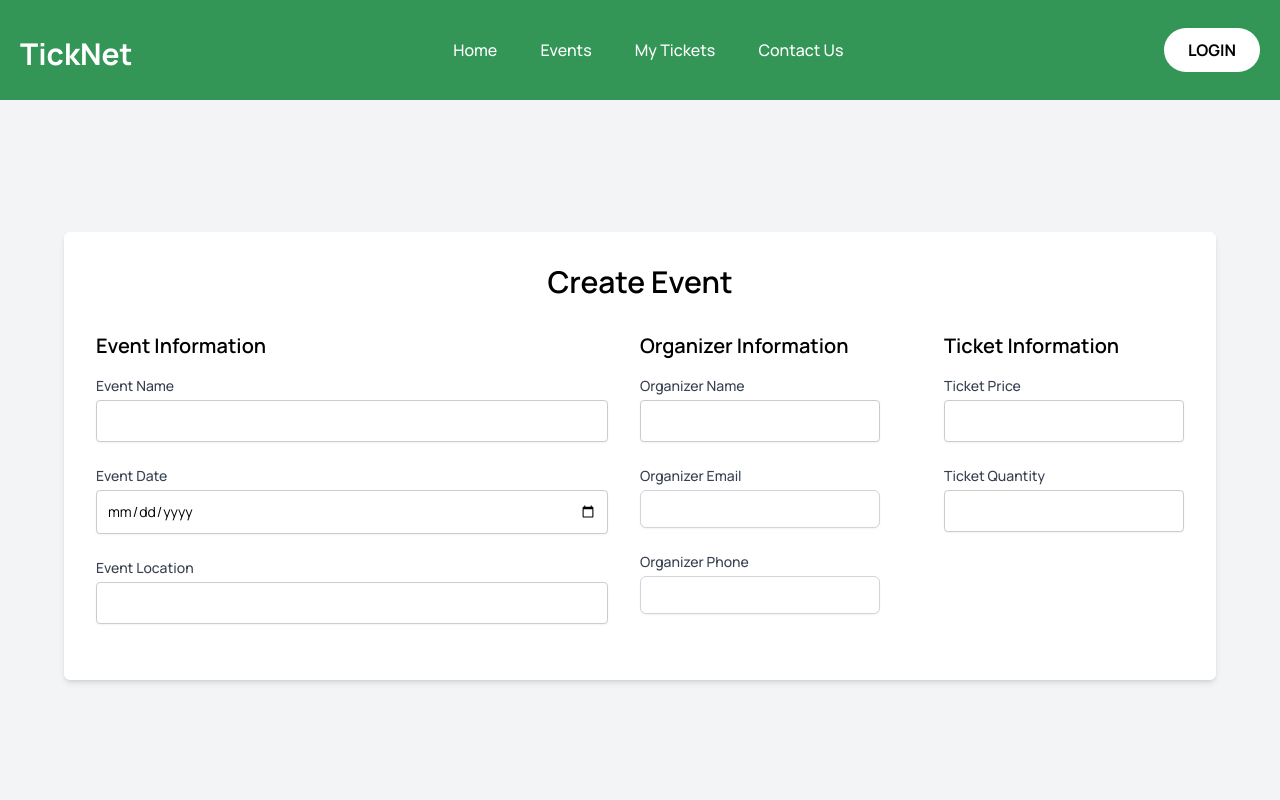
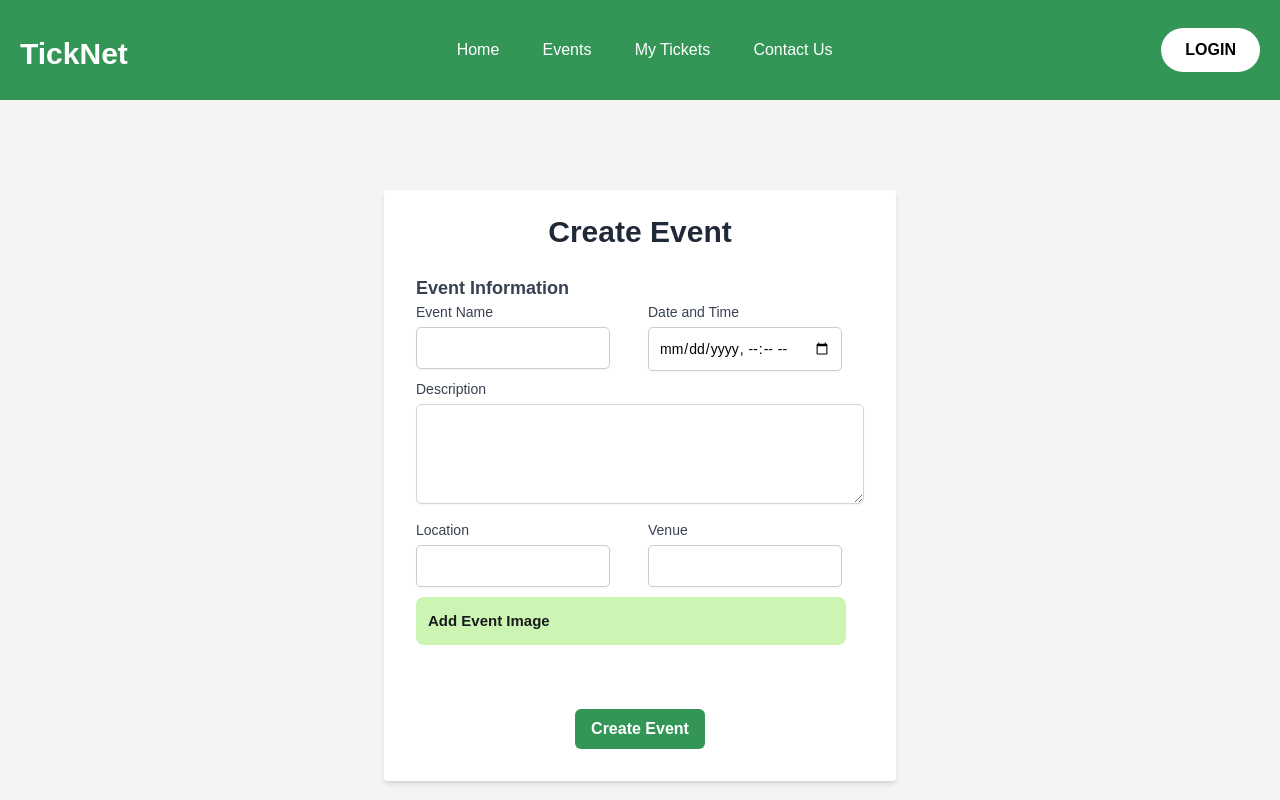
Before and after one commit to faid-terence/Eve-Ease, a React (Vite) app: page /create-event in a window 1280 px wide. Shown: the top 800 px of the page. Built offline with nearby package versions, Linux system fonts and the light colour scheme.

Commit message:
feat: Add event image upload and submit button to event creation form

```diff
--- a/package.json
+++ b/package.json
@@ -10,6 +10,7 @@
   },
   "dependencies": {
     "@fortawesome/fontawesome-free": "^6.5.1",
+    "axios": "^1.6.7",
     "html2pdf.js": "^0.10.1",
     "jwt-decode": "^4.0.0",
     "react": "^18.2.0",
--- a/src/App.css
+++ b/src/App.css
@@ -144,10 +144,68 @@ html {
   border: 2px solid #4caf50;
 }
 
-
-
-
-
+body {
+  font-family: Arial, sans-serif;
+  background-color: #f4f4f4;
+  margin: 0;
+  padding: 0;
+}
+.form-container {
+  max-width: 800px;
+  margin: 100px auto;
+  background: #fff;
+  padding: 20px;
+  border-radius: 8px;
+  box-shadow: 0 0 10px rgba(0, 0, 0, 0.1);
+}
+h2 {
+  text-align: center;
+  color: #333;
+}
+.form-section {
+  margin-bottom: 30px;
+}
+.form-section-title {
+  font-size: 24px;
+  margin-bottom: 15px;
+  color: #007bff;
+  border-bottom: 2px solid #007bff;
+  padding-bottom: 10px;
+}
+.form-group {
+  margin-bottom: 20px;
+}
+label {
+  display: block;
+  margin-bottom: 5px;
+  color: #666;
+}
+input[type="text"],
+input[type="datetime-local"],
+textarea,
+input[type="email"],
+input[type="tel"],
+input[type="number"] {
+  width: calc(100% - 22px);
+  padding: 10px;
+  border: 1px solid #ccc;
+  border-radius: 5px;
+  box-sizing: border-box;
+}
+textarea {
+  height: 100px;
+}
+input[type="submit"] {
+  background: #007bff;
+  color: #fff;
+  border: none;
+  padding: 10px 20px;
+  border-radius: 5px;
+  cursor: pointer;
+}
+input[type="submit"]:hover {
+  background: #0056b3;
+}
 
 @media only screen and (max-width: 768px) {
   .navigation {
--- a/src/Routes/Router.jsx
+++ b/src/Routes/Router.jsx
@@ -15,6 +15,7 @@ import CreateEVentForm from "../components/Dashboard/Event/CreateEVentPage";
 import { EventForm } from "../components/Event/EventForm";
 import { PaymentDashboard } from "../pages/PaymentDashboard";
 import { PopUp } from "../components/POPUPS/PopUp";
+import { Verify } from "../components/Email/Verify";
 
 export const Router = () => {
   return (
@@ -27,7 +28,7 @@ export const Router = () => {
       <Route path="/contact" element={<Contact />} />
       <Route path="/auth/signin" element={<Login />} />
       <Route path="/auth/register" element={<SignUp />} />
-      <Route path="/create-event" element={<EventForm />} />
+      <Route path="/create-event" element={<CreateEventPage />} />
       <Route path="/my-events" element={<Dashboard />} />
       <Route path="/payments" element={<PaymentDashboard />} />
       <Route
@@ -39,6 +40,7 @@ export const Router = () => {
           />
         }
       />
+      <Route path="/email-verified" element={<Verify />} />
     </Routes>
   );
 };
--- /dev/null
+++ b/src/components/Email/Verify.jsx
@@ -0,0 +1,32 @@
+import React, { useEffect, useState } from "react";
+import axios from "axios";
+import { BASE_URL } from "../../../config";
+import { PopUp } from "../POPUPS/PopUp";
+
+export const Verify = () => {
+  const [verificationResult, setVerificationResult] = useState(null);
+
+  useEffect(() => {
+    // Get the token from the URL path
+    const token = window.location.pathname.split("/").pop();
+
+    const verifyToken = async () => {
+      try {
+        const response = await axios.get(`${BASE_URL}/auth/verify/${token}`);
+        setVerificationResult(response.data);
+      } catch (error) {
+        console.error("Error verifying token:", error);
+      }
+    };
+
+    verifyToken();
+  }, []);
+
+  return (
+    <div>
+      {verificationResult && (
+        <PopUp title="Success" description="Email Verified" />
+      )}
+    </div>
+  );
+};
--- /dev/null
+++ b/src/components/Email/VerifyPage.jsx
@@ -0,0 +1,34 @@
+// Assuming you have set up React Router in your application
+import React, { useEffect } from "react";
+import { useParams, useHistory } from "react-router-dom";
+import axios from "axios";
+import { BASE_URL } from "../../../config";
+
+const VerifyPage = () => {
+  const { token } = useParams();
+  const history = useHistory();
+
+  useEffect(() => {
+    const verifyToken = async () => {
+      try {
+        await axios.get(`${BASE_URL}/auth/verify/${token}`);
+        // Verification successful, redirect to success page
+        history.push("/verification-success");
+      } catch (error) {
+        // Verification failed, redirect to error page or display error message
+        history.push("/verification-error");
+      }
+    };
+
+    verifyToken();
+  }, [token, history]);
+
+  return (
+    <div>
+      {/* You can optionally display a loading indicator here */}
+      <p>Verifying...</p>
+    </div>
+  );
+};
+
+export default VerifyPage;
--- a/src/pages/CreateEventPage.jsx
+++ b/src/pages/CreateEventPage.jsx
@@ -22,14 +22,21 @@ const CreateEventPage = () => {
   };
 
   return (
-    <div className="min-h-screen flex items-center justify-center bg-gray-100">
-      <div className="bg-white p-8 rounded shadow-md w-full max-w-md">
-        <h2 className="text-2xl font-bold mb-4">Create Event</h2>
-        <form onSubmit={handleSubmit}>
-          <div className="mb-4">
+    <div className="w-full max-w-lg mx-auto my-[150px]">
+      <div className="bg-white shadow-md rounded px-8 pt-6 pb-8 mb-4">
+        <h2 className="text-3xl mb-6 font-bold text-center text-gray-800">
+          Create Event
+        </h2>
+        <form id="eventForm" action="#" method="post" className="space-y-6">
+          <div className="mb-6">
+            <div className="text-lg text-gray-700 font-semibold">
+              Event Information
+            </div>
+            <div className="grid grid-cols-1 md:grid-cols-2 gap-4">
+              <div>
                 <label
                   htmlFor="eventName"
-              className="block text-gray-700 text-sm font-bold mb-2"
+                  className="block text-sm font-medium text-gray-700"
                 >
                   Event Name
                 </label>
@@ -37,69 +44,94 @@ const CreateEventPage = () => {
                   type="text"
                   id="eventName"
                   name="eventName"
-              value={eventData.eventName}
-              onChange={handleChange}
-              className="w-full p-2 border rounded"
                   required
+                  className="mt-1 focus:ring-blue-500 focus:border-blue-500 block w-full shadow-sm sm:text-sm border-gray-300 rounded-md"
                 />
+              </div>
+              <div>
+                <label
+                  htmlFor="eventDateTime"
+                  className="block text-sm font-medium text-gray-700"
+                >
+                  Date and Time
+                </label>
+                <input
+                  type="datetime-local"
+                  id="eventDateTime"
+                  name="eventDateTime"
+                  required
+                  className="mt-1 focus:ring-blue-500 focus:border-blue-500 block w-full shadow-sm sm:text-sm border-gray-300 rounded-md"
+                />
+              </div>
             </div>
             <div className="mb-4">
               <label
                 htmlFor="eventDescription"
-              className="block text-gray-700 text-sm font-bold mb-2"
+                className="block text-sm font-medium text-gray-700"
               >
-              Event Description
+                Description
               </label>
               <textarea
                 id="eventDescription"
                 name="eventDescription"
-              value={eventData.eventDescription}
-              onChange={handleChange}
-              rows="4"
-              className="w-full p-2 border rounded"
-              required
+                className="mt-1 focus:ring-blue-500 focus:border-blue-500 block w-full shadow-sm sm:text-sm border-gray-300 rounded-md"
+                rows="3"
               ></textarea>
             </div>
-          <div className="mb-4">
-            <label
-              htmlFor="eventDate"
-              className="block text-gray-700 text-sm font-bold mb-2"
-            >
-              Event Date
-            </label>
-            <input
-              type="date"
-              id="eventDate"
-              name="eventDate"
-              value={eventData.eventDate}
-              onChange={handleChange}
-              className="w-full p-2 border rounded"
-              required
-            />
-          </div>
-          <div className="mb-4">
+            <div className="grid grid-cols-1 md:grid-cols-2 gap-4">
+              <div>
                 <label
                   htmlFor="eventLocation"
-              className="block text-gray-700 text-sm font-bold mb-2"
+                  className="block text-sm font-medium text-gray-700"
                 >
-              Event Location
+                  Location
                 </label>
                 <input
                   type="text"
                   id="eventLocation"
                   name="eventLocation"
-              value={eventData.eventLocation}
-              onChange={handleChange}
-              className="w-full p-2 border rounded"
-              required
+                  className="mt-1 focus:ring-blue-500 focus:border-blue-500 block w-full shadow-sm sm:text-sm border-gray-300 rounded-md"
                 />
               </div>
+              <div>
+                <label
+                  htmlFor="eventVenue"
+                  className="block text-sm font-medium text-gray-700"
+                >
+                  Venue
+                </label>
+                <input
+                  type="text"
+                  id="eventVenue"
+                  name="eventVenue"
+                  className="mt-1 focus:ring-blue-500 focus:border-blue-500 block w-full shadow-sm sm:text-sm border-gray-300 rounded-md"
+                />
+              </div>
+            </div>
+            <div className="relative w-[430px] h-[50px]">
+              <input
+                type="file"
+                name="photo"
+                id="customFile"
+                accept=".jpg, .png, .jpeg"
+                className="absolute top-0 left-0 w-full h-full opacity-0 cursor-pointer"
+              />
+              <label
+                htmlFor="customFile"
+                className="absolute top-0 left-0 w-full flex items-center px-[0.75rem] py-[0.75rem] text-[15px] leading-6 overflow-hidden bg-[#CCF4B3] text-headingColor font-semibold rounded-lg truncate cursor-pointer"
+              >
+                Add Event Image
+              </label>
+            </div>
+          </div>
+          <div className="flex justify-center">
             <button
               type="submit"
-            className="w-full bg-blue-500 text-white p-2 rounded hover:bg-blue-700"
+              className="btn text-white font-semibold py-2 px-4 rounded-md focus:outline-none focus:ring-2 focus:ring-blue-500 focus:ring-offset-2"
             >
               Create Event
             </button>
+          </div>
         </form>
       </div>
     </div>
```
Also changed, not shown: 1 other file (tests, documents, lock files or other folders). Lines whose indentation alone changed are shown as unchanged.
